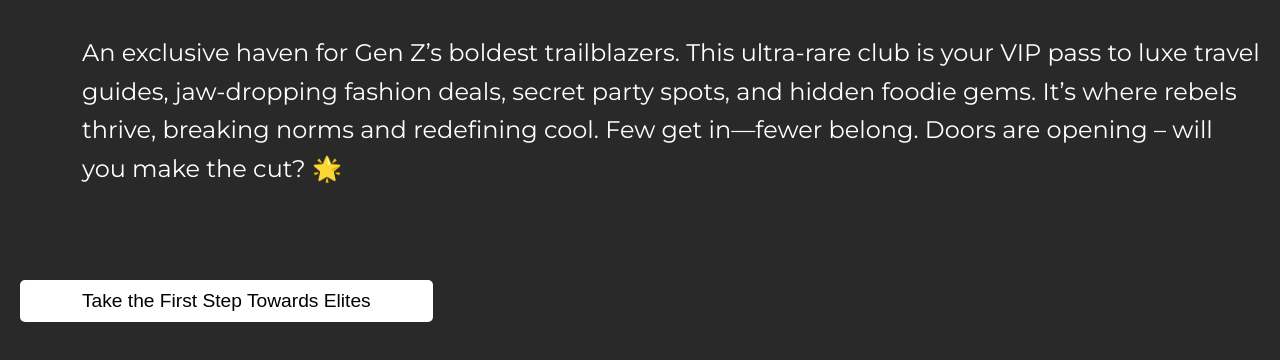
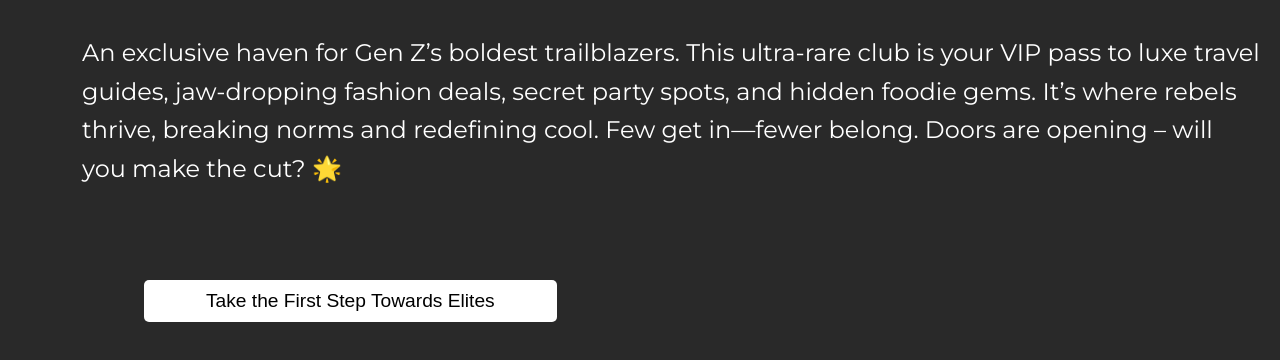
Before and after one commit to Hemang-05/Form_SUPP, a plain HTML site: page frontend/index.html in a window 1280 px wide. Shown: the part 344-704 px from the top of the page. Drawn offline with nearby package versions, Linux system fonts and the light colour scheme.

Commit message:
Update index.html

```diff
--- a/frontend/index.html
+++ b/frontend/index.html
@@ -19,7 +19,7 @@
         <p>An exclusive haven for Gen Z’s boldest trailblazers. This ultra-rare club is your VIP pass to luxe travel guides, jaw-dropping fashion deals, secret party spots, and hidden foodie gems. It’s where rebels thrive, breaking norms and redefining cool. Few get in—fewer belong.
 
             Doors are opening – will you make the cut? 🌟</p>
-        <button id="start-btn" onclick="startSurvey()">Take the First Step Towards Elites</button>
+        <button id="start-btn" onclick="startSurvey()" style="margin-left: 10%">Take the First Step Towards Elites</button>
     </div>
 
     <!-- Survey Form Page -->
```
